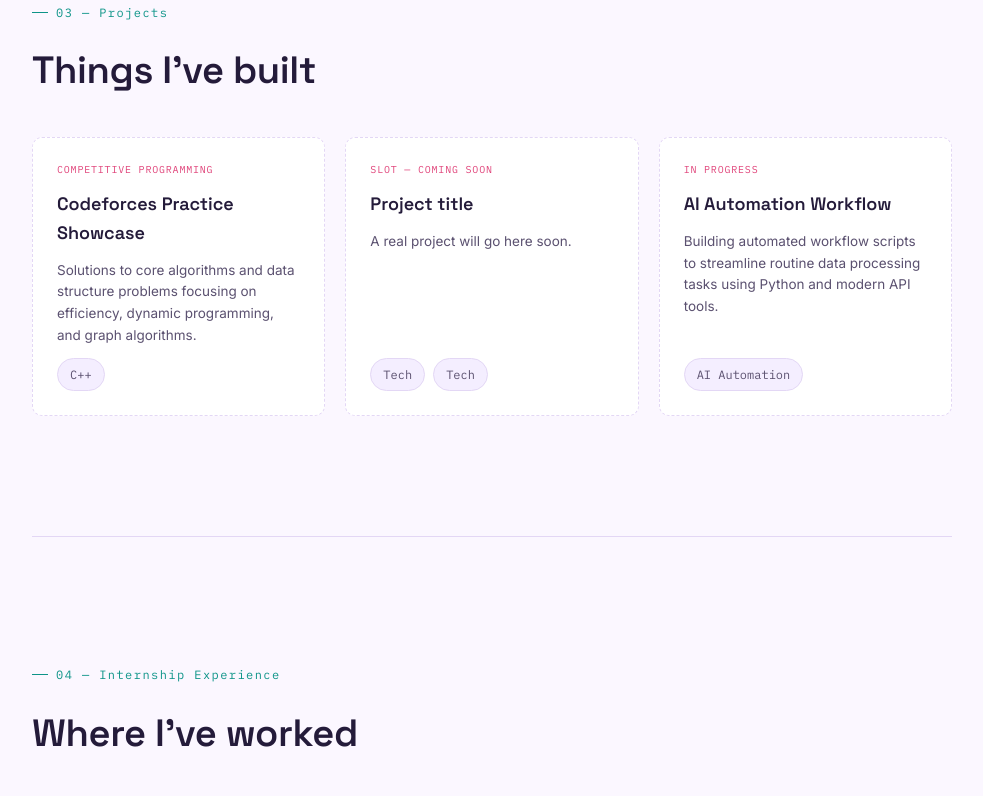
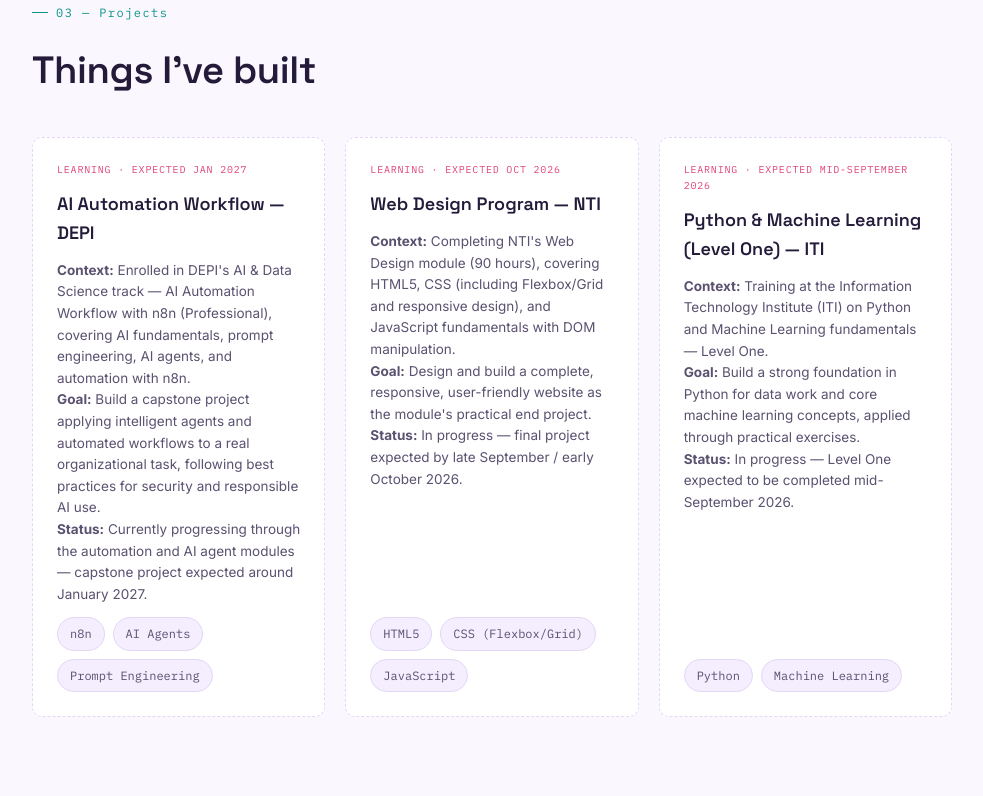
Before and after one commit to Sherry-Magdy/sherry-portfolio, a website: page index.html in a window 1280 px wide. Shown: the part 2849-3645 px from the top of the page, without its empty margins (192-1175 px from the left). Drawn offline with Linux system fonts and the light colour scheme.

Commit message:
edditing at html

```diff
--- a/index.html
+++ b/index.html
@@ -135,37 +135,39 @@
   <h2 class="reveal">Things I've built</h2>
   <div class="project-grid reveal">
 
-        <div class="project-grid reveal">
-  <!-- Card 1: Problem Solving -->
   <div class="project-card">
-    <span class="slot-tag">Competitive Programming</span>
-    <h3>Codeforces Practice Showcase</h3>
-    <p>Solutions to core algorithms and data structure problems focusing on efficiency, dynamic programming, and graph algorithms.</p>
+  <span class="slot-tag">Learning · Expected Jan 2027</span>
+  <h3>AI Automation Workflow — DEPI</h3>
+  <p><strong>Context:</strong> Enrolled in DEPI's AI & Data Science track — AI Automation Workflow with n8n (Professional), covering AI fundamentals, prompt engineering, AI agents, and automation with n8n.<br>
+  <strong>Goal:</strong> Build a capstone project applying intelligent agents and automated workflows to a real organizational task, following best practices for security and responsible AI use.<br>
+  <strong>Status:</strong> Currently progressing through the automation and AI agent modules — capstone project expected around January 2027.</p>
   <div class="tags">
-      <span class="tag">C++</span>
-
+    <span class="tag">n8n</span>
+    <span class="tag">AI Agents</span>
+    <span class="tag">Prompt Engineering</span>
   </div>
 </div>
-
-  <!-- Card 2: Academic/University Project -->
   <div class="project-card">
-  <span class="slot-tag">Slot — Coming Soon</span>
-  <h3>Project title</h3>
-  <p>A real project will go here soon.</p>
+  <span class="slot-tag">Learning · Expected Oct 2026</span>
+  <h3>Web Design Program — NTI</h3>
+  <p><strong>Context:</strong> Completing NTI's Web Design module (90 hours), covering HTML5, CSS (including Flexbox/Grid and responsive design), and JavaScript fundamentals with DOM manipulation.<br>
+  <strong>Goal:</strong> Design and build a complete, responsive, user-friendly website as the module's practical end project.<br>
+  <strong>Status:</strong> In progress — final project expected by late September / early October 2026.</p>
   <div class="tags">
-    <span class="tag">Tech</span>
-    <span class="tag">Tech</span>
+    <span class="tag">HTML5</span>
+    <span class="tag">CSS (Flexbox/Grid)</span>
+    <span class="tag">JavaScript</span>
   </div>
 </div>
-
-  <!-- Card 3: Upcoming / Active Build -->
 <div class="project-card">
-    <span class="slot-tag">In Progress</span>
-    <h3>AI Automation Workflow</h3>
-    <p>Building automated workflow scripts to streamline routine data processing tasks using Python and modern API tools.</p>
+  <span class="slot-tag">Learning · Expected Mid-September 2026</span>
+  <h3> Python & Machine Learning (Level One) — ITI</h3>
+  <p><strong>Context:</strong> Training at the Information Technology Institute (ITI) on Python and Machine Learning fundamentals — Level One.<br>
+  <strong>Goal:</strong> Build a strong foundation in Python for data work and core machine learning concepts, applied through practical exercises.<br>
+  <strong>Status:</strong> In progress — Level One expected to be completed mid-September 2026.</p>
   <div class="tags">
-      <span class="tag">AI Automation</span>
-    </div>
+    <span class="tag">Python</span>
+    <span class="tag">Machine Learning</span>
   </div>
 </div>
 
@@ -202,13 +204,31 @@
       <span class="cert-status">In Progress · Expected Jan 2027</span>
     </div>
     <div class="cert-issuer">DEPI — Digital Egypt Pioneers Initiative</div>
-    <p>Comprehensive training program focusing on AI integration and workflow automation.</p>
+    <p>Comprehensive training program focusing on AI integration and workflow automation using n8n, covering AI agents, prompt engineering, and automation best practices.</p>
+  </div>
+
+  <div class="cert-card">
+    <div class="cert-header">
+      <h3>Web Design</h3>
+      <span class="cert-status">In Progress · Expected Oct 2026</span>
+    </div>
+    <div class="cert-issuer">NTI — National Telecommunication Institute</div>
+    <p>90-hour module covering HTML5, CSS (Flexbox/Grid, responsive design), and JavaScript fundamentals with DOM manipulation.</p>
+  </div>
+
+  <div class="cert-card">
+    <div class="cert-header">
+      <h3>Python & Machine Learning — Level One</h3>
+      <span class="cert-status">In Progress · Expected Mid-Sep 2026</span>
+    </div>
+    <div class="cert-issuer">ITI — Information Technology Institute</div>
+    <p>Foundational training in Python for data work and core machine learning concepts through hands-on exercises.</p>
   </div>
 </div>
 
 
       </div>
-      <p class="cert-status">Currently building out my certifications in AI and automation at DEPI — this section will fill in as I complete them.</p>
+     <p class="cert-status">Actively completing training programs in web development, AI automation, and machine learning — this section will update as certificates are earned .</p>
     </section>
 
     <!-- CONTACT -->
```
Lines whose indentation alone changed are shown as unchanged.
